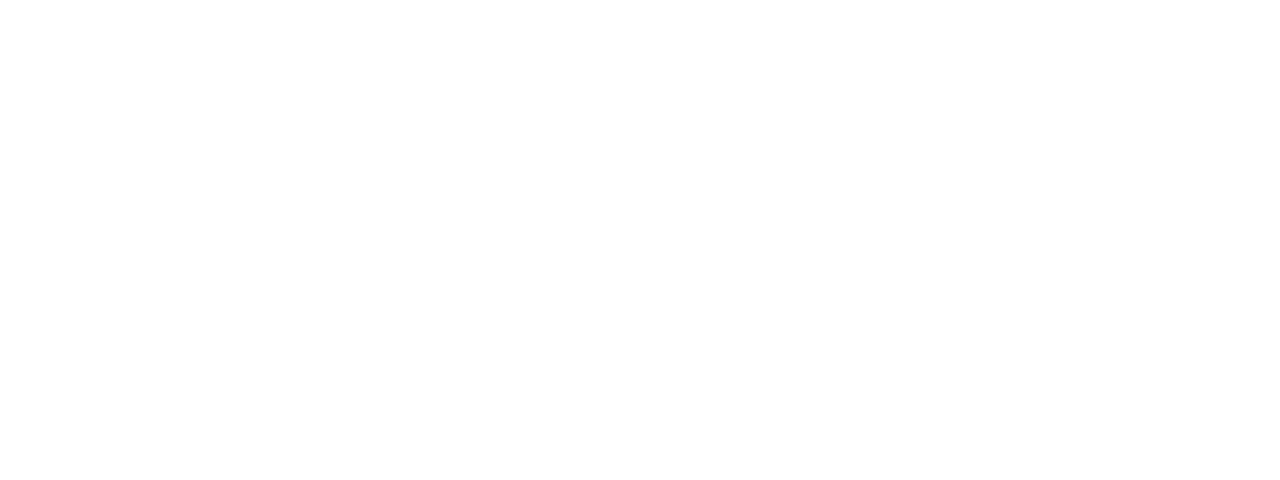
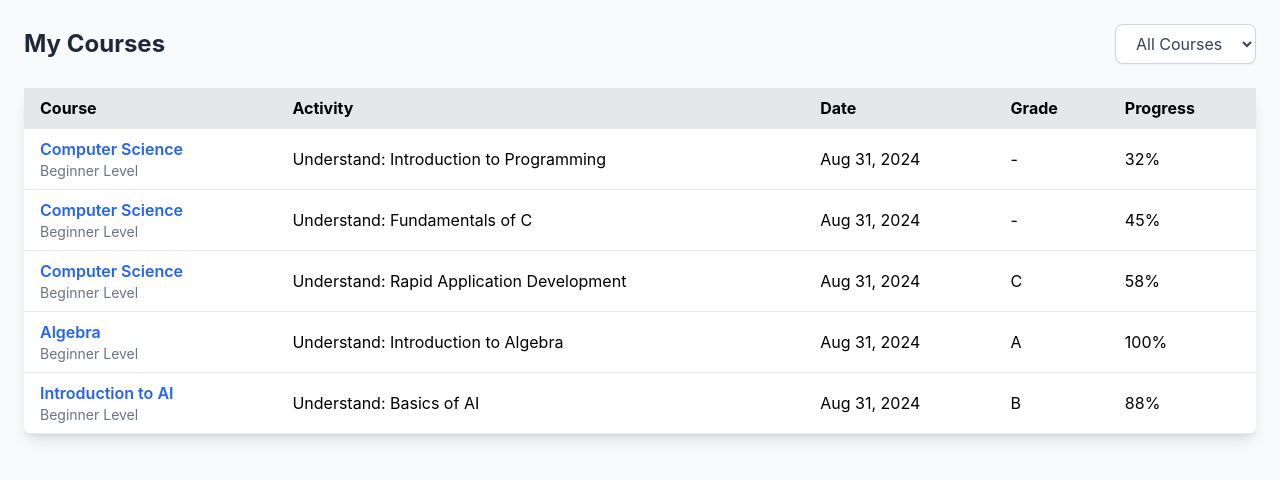
Before and after one commit to michellenikeetha/base_lms, a React (Create React App) app: page /my-learning/grades in a window 1280 px wide. Before the commit this address had no page. Shown: the top 480 px of the page. Built offline with nearby package versions, Linux system fonts and the light colour scheme.

Commit message:
my grades

```diff
--- a/src/App.jsx
+++ b/src/App.jsx
@@ -15,6 +15,7 @@
 import AnnouncementDetail from './components/AnnouncementDetail';
 import MyLearning from './components/MyLearningPage';
 import MyCoursePage from './components/MyCoursePage.jsx';
+import MyGrades from "./components/MyGrades.jsx";
 
 function App() {
   return (
@@ -34,6 +35,7 @@
         <Route path="/announcements/ai-for-everyone" element={<AnnouncementDetail />} />
         <Route path="/my-learning" element={<MyLearning />} />
         <Route path="/my-learning/my-course" element={<MyCoursePage />} />
+        <Route path="/my-learning/grades" element={<MyGrades />} />
       </Routes>
     </Router>
   );
--- /dev/null
+++ b/src/components/MyGrades.jsx
@@ -0,0 +1,113 @@
+import React, { useState } from "react";
+
+const MyGrades = () => {
+ const courses = [
+    {
+      id: 1,
+      subject: "Computer Science",
+      activity: "Understand: Introduction to Programming",
+      date: "Aug 31, 2024",
+      grade: "-",
+      progress: 32,
+    },
+    {
+      id: 2,
+      subject: "Computer Science",
+      activity: "Understand: Fundamentals of C",
+      date: "Aug 31, 2024",
+      grade: "-",
+      progress: 45,
+    },
+    {
+      id: 3,
+      subject: "Computer Science",
+      activity: "Understand: Rapid Application Development",
+      date: "Aug 31, 2024",
+      grade: "C",
+      progress: 58,
+    },
+    {
+      id: 4,
+      subject: "Algebra",
+      activity: "Understand: Introduction to Algebra",
+      date: "Aug 31, 2024",
+      grade: "A",
+      progress: 100,
+    },
+    {
+      id: 5,
+      subject: "Introduction to AI",
+      activity: "Understand: Basics of AI",
+      date: "Aug 31, 2024",
+      grade: "B",
+      progress: 88,
+    },
+  ];
+
+  const [selectedFilter, setSelectedFilter] = useState("All Courses");
+  const [filteredCourses, setFilteredCourses] = useState(courses);
+
+  // Handle dropdown change
+  const handleFilterChange = (filter) => {
+    setSelectedFilter(filter);
+
+    if (filter === "All Courses") {
+      setFilteredCourses(courses);
+    } else {
+      setFilteredCourses(courses.filter((course) => course.grade === filter));
+    }
+  };
+
+  return (
+    <div className="p-6 bg-gray-50 min-h-screen">
+      <div className="flex justify-between items-center mb-6">
+        <h1 className="text-2xl font-bold text-gray-800">My Courses</h1>
+        <select
+          value={selectedFilter}
+          onChange={(e) => handleFilterChange(e.target.value)}
+          className="border border-gray-300 rounded-lg px-4 py-2 bg-white shadow-sm text-gray-700"
+        >
+          <option value="All Courses">All Courses</option>
+          <option value="A">Grade: A</option>
+          <option value="B">Grade: B</option>
+          <option value="C">Grade: C</option>
+          <option value="-">No Grade</option>
+        </select>
+      </div>
+
+      <div className="bg-white shadow-lg rounded-lg">
+        <table className="w-full text-left border-collapse">
+          <thead>
+            <tr className="bg-gray-200">
+              <th className="px-4 py-2 border-b">Course</th>
+              <th className="px-4 py-2 border-b">Activity</th>
+              <th className="px-4 py-2 border-b">Date</th>
+              <th className="px-4 py-2 border-b">Grade</th>
+              <th className="px-4 py-2 border-b">Progress</th>
+            </tr>
+          </thead>
+          <tbody>
+            {filteredCourses.map((course) => (
+              <tr key={course.id} className="hover:bg-gray-100">
+                <td className="px-4 py-2 border-b">
+                  <div>
+                    <h2 className="text-blue-600 font-semibold">
+                      {course.subject}
+                    </h2>
+                    <p className="text-gray-500 text-sm">Beginner Level</p>
+                  </div>
+                </td>
+                <td className="px-4 py-2 border-b">{course.activity}</td>
+                <td className="px-4 py-2 border-b">{course.date}</td>
+                <td className="px-4 py-2 border-b">{course.grade}</td>
+                <td className="px-4 py-2 border-b">{course.progress}%</td>
+              </tr>
+            ))}
+          </tbody>
+        </table>
+      </div>
+    </div>
+  );
+};
+
+export default MyGrades;
--- a/src/components/MyLearningPage.jsx
+++ b/src/components/MyLearningPage.jsx
@@ -1,6 +1,7 @@
 import React, { useState } from 'react';
 import MyCourseCard from '../components/MyCourseCard';
 import SignedInNavbar from './SignedInNavbar';
+import { useNavigate } from 'react-router-dom';
 import course1 from '../assets/course1.png';
 import course2 from '../assets/course2.png';
 import course3 from '../assets/course3.png';
@@ -11,6 +12,7 @@
 
 const MyLearning = () => {
   const [activeTab, setActiveTab] = useState('in-progress');
+  const navigate = useNavigate();
 
   const inProgressCourses = [
     {
@@ -84,7 +86,10 @@
           >
             Completed
           </button>
-          <button className="ml-auto px-4 py-2 rounded-lg bg-gray-200 text-gray-700 hover:bg-gray-300">
+          <button
+            onClick={() => navigate('/my-learning/grades')}
+            className="ml-auto px-4 py-2 rounded-lg bg-gray-200 text-gray-700 hover:bg-gray-300"
+          >
             Grades
           </button>
         </div>
```
